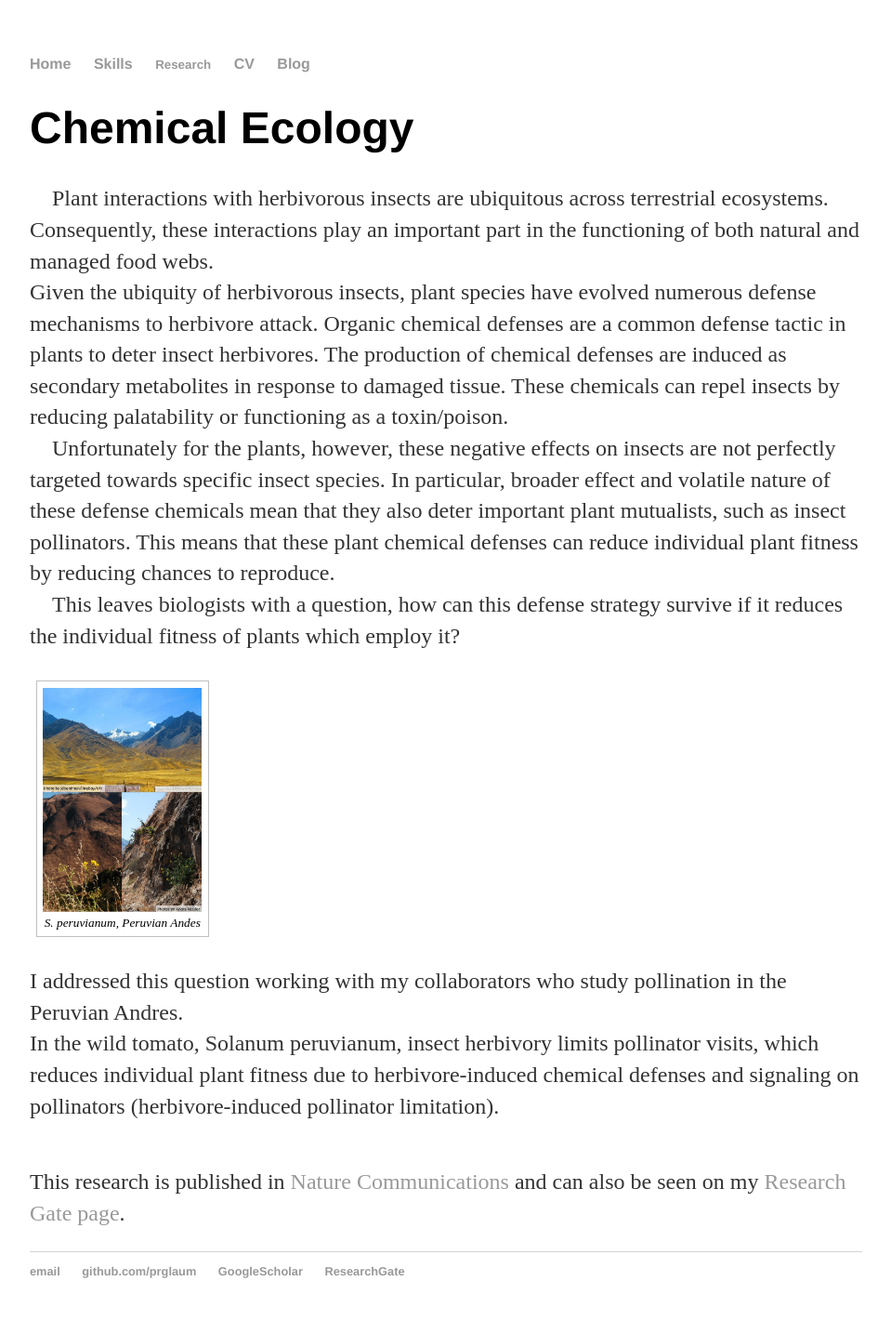
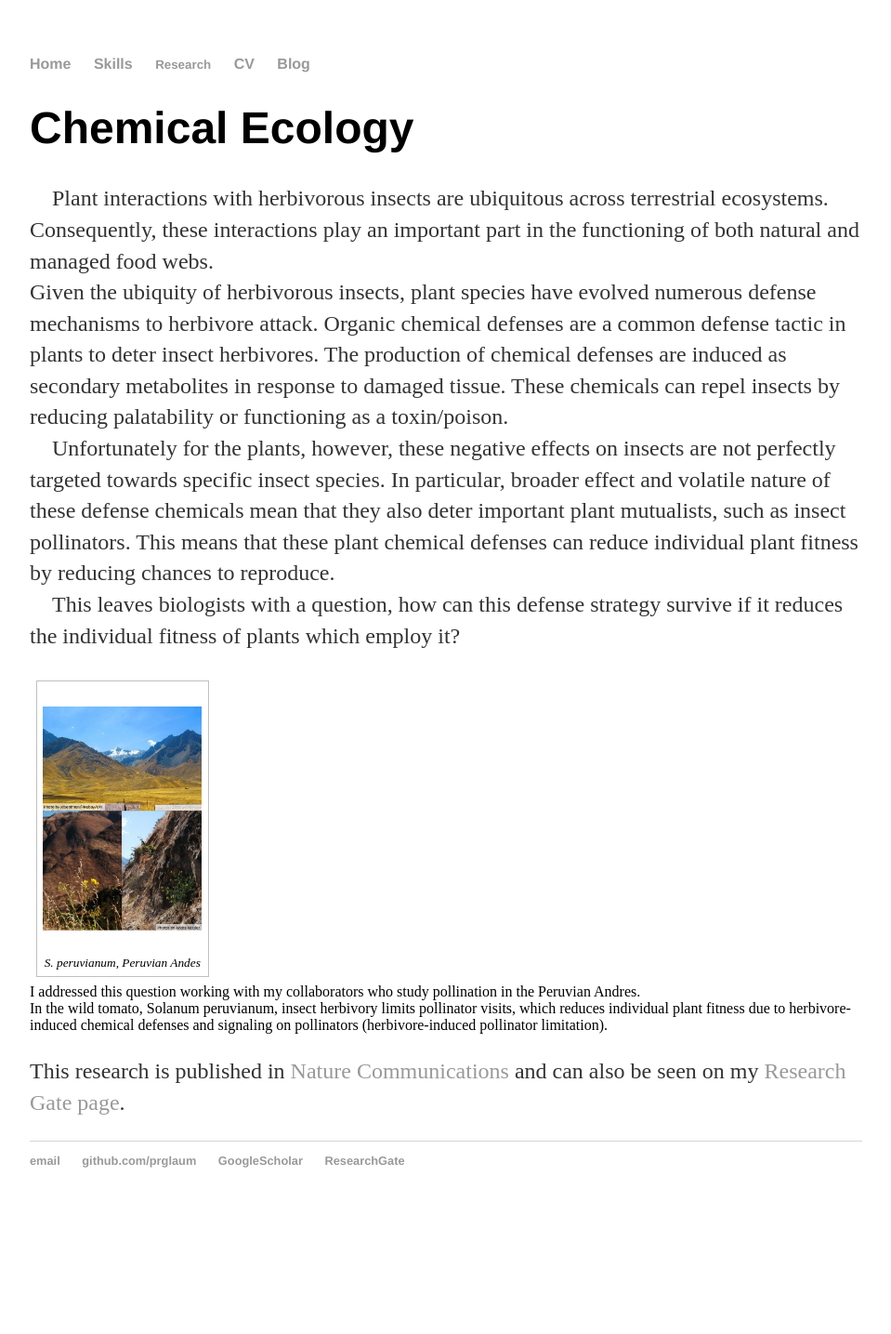
Before and after one commit to prglaum/prglaum.github.io, a Jekyll site: the page built from research/chemoeco/index.html, in a window 1280 px wide. Shown: the whole page at 93% size, without its empty margins (160-1119 px from the left). Built offline with Jekyll 4.4.1, drawn with Linux system fonts in a browser that asks for light colours; after the commit the page ends 1316 px from its top, so only the background shows below that.

Commit message:
Update index.html

```diff
--- a/research/chemoeco/index.html
+++ b/research/chemoeco/index.html
@@ -23,13 +23,13 @@
 
 <div style="display:inline-block;vertical-align:top;">
 <figure>
-  <img class=scaled src="{{site.url}}/docs/assets/images/chemoEcoPic1.PNG" alt="peru">
+  <p><img class=scaled src="{{site.url}}/docs/assets/images/chemoEcoPic1.PNG" alt="peru">
   <figcaption>S. peruvianum, Peruvian Andes</figcaption>
 </figure>
 </div>
 <div style="display:inline-block;">
-<p>I addressed this question working with my collaborators who study pollination in the Peruvian Andres.
-<br>In the wild tomato, Solanum peruvianum, insect herbivory limits pollinator visits, which reduces individual plant fitness due to herbivore-induced chemical defenses and signaling on pollinators (herbivore-induced pollinator limitation).</p>
+<span>I addressed this question working with my collaborators who study pollination in the Peruvian Andres.
+<br>In the wild tomato, Solanum peruvianum, insect herbivory limits pollinator visits, which reduces individual plant fitness due to herbivore-induced chemical defenses and signaling on pollinators (herbivore-induced pollinator limitation).</span>
 </div>
 
 
```
